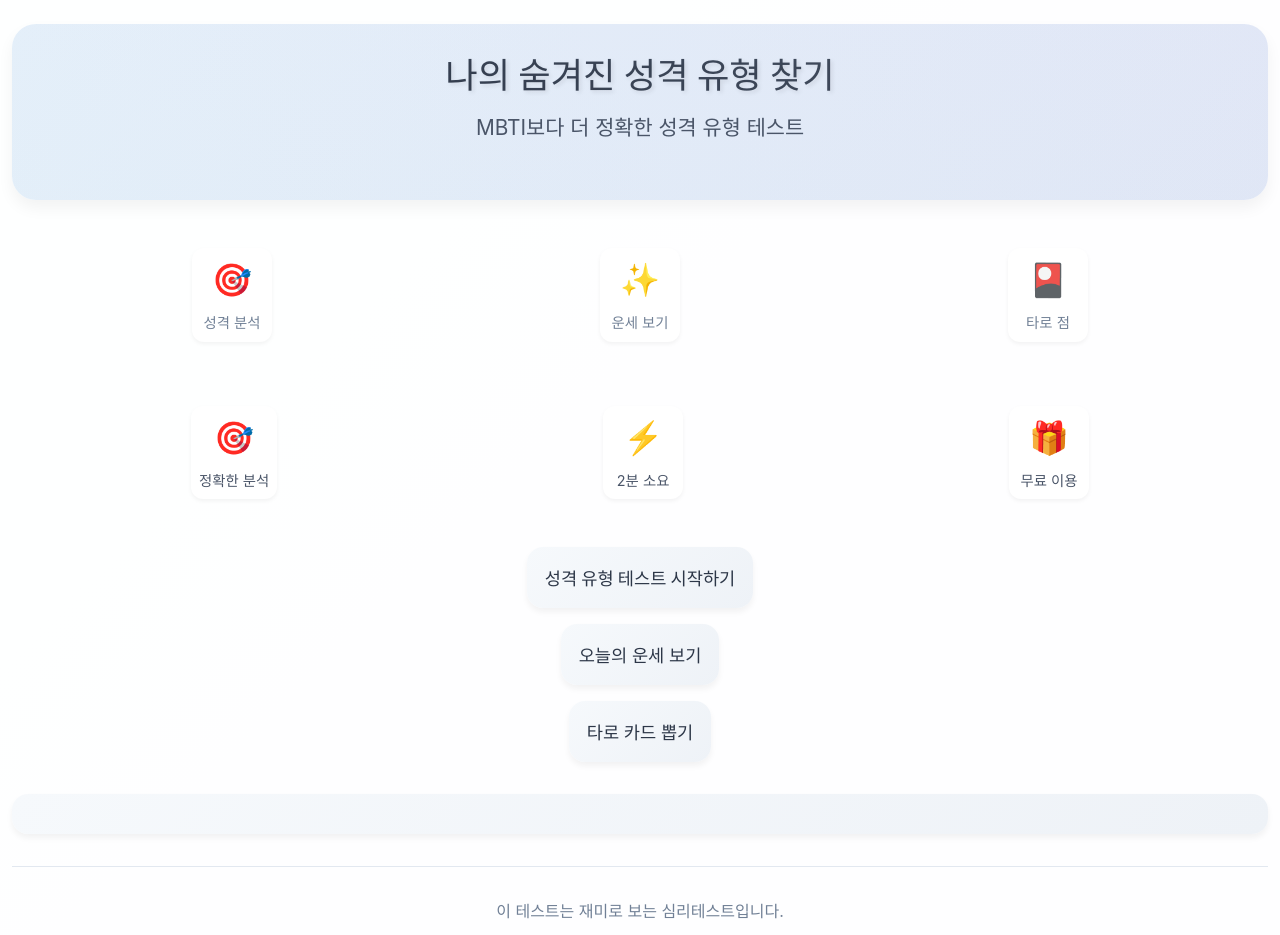
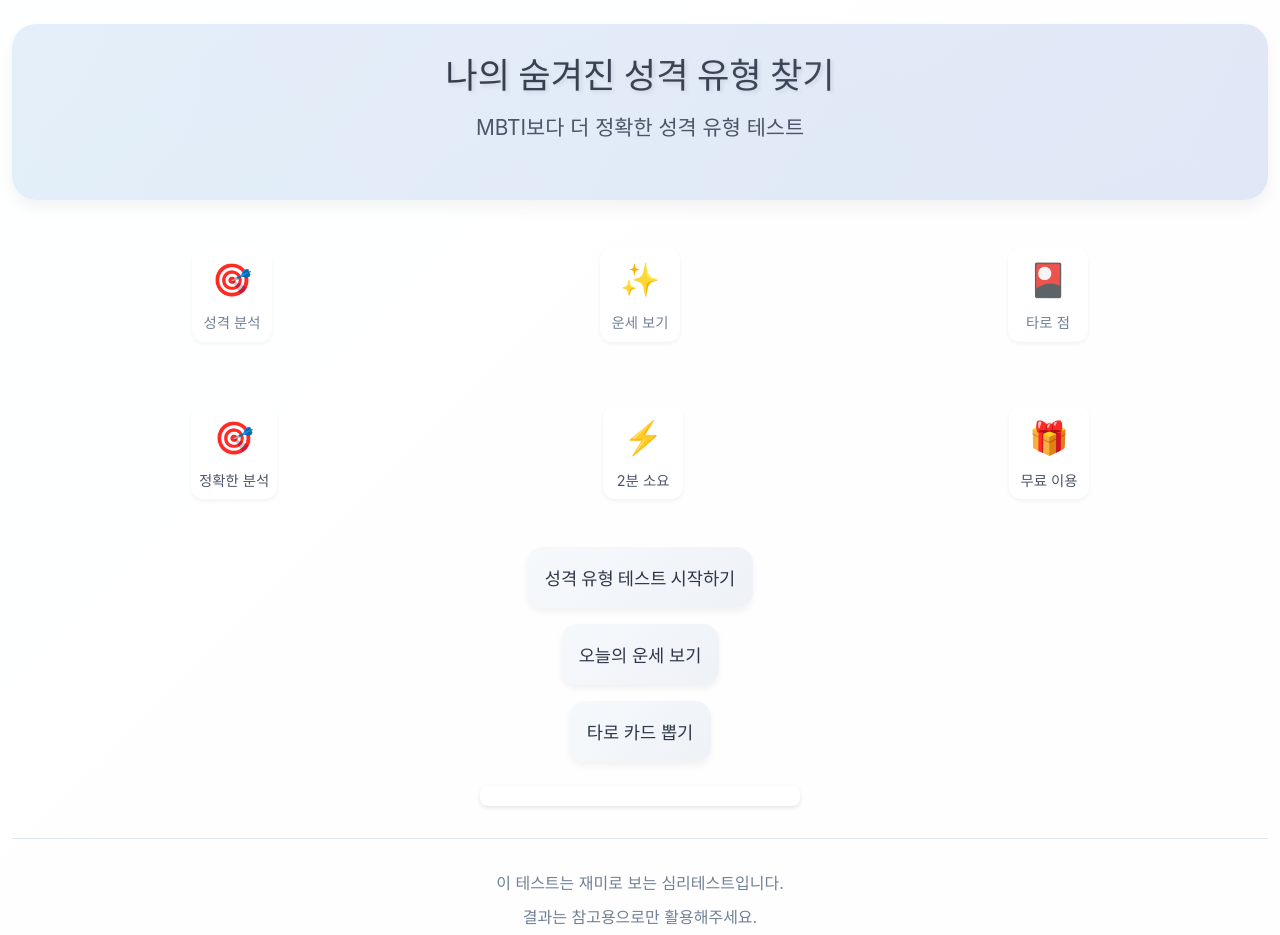
Before and after one commit to qlsl1198/fortune, a React (Vite) app: page / in a window 1280 px wide. Shown: the top 935 px of the page. Built offline with nearby package versions, Linux system fonts and the light colour scheme.

Commit message:
fix: 각 페이지에 카카오 애드핏 광고 추가

```diff
--- a/src/App.jsx
+++ b/src/App.jsx
@@ -95,15 +95,7 @@
         </Link>
       </div>
 
-      <div className="ad-banner">
-        <ins
-          className="kakao_ad_area"
-          style={{ display: 'block', width: '100%', textAlign: 'center' }}
-          data-ad-unit="DAN-j8hkWoleauwZehWh"
-          data-ad-width="320"
-          data-ad-height="100"
-        />
-      </div>
+      <KakaoAdfit adUnit="DAN-j8hkWoleauwZehWh" />
 
       <div className="footer">
         <p>이 테스트는 재미로 보는 심리테스트입니다.</p>
@@ -118,12 +110,7 @@
     <Router>
       <div className="app">
         <Routes>
-          <Route path="/" element={
-            <>
-              <Home />
-              <KakaoAdfit adUnit="DAN-j8hkWoleauwZehWh" />
-            </>
-          } />
+          <Route path="/" element={<Home />} />
           <Route path="/test" element={
             <>
               <TestPage />
```
